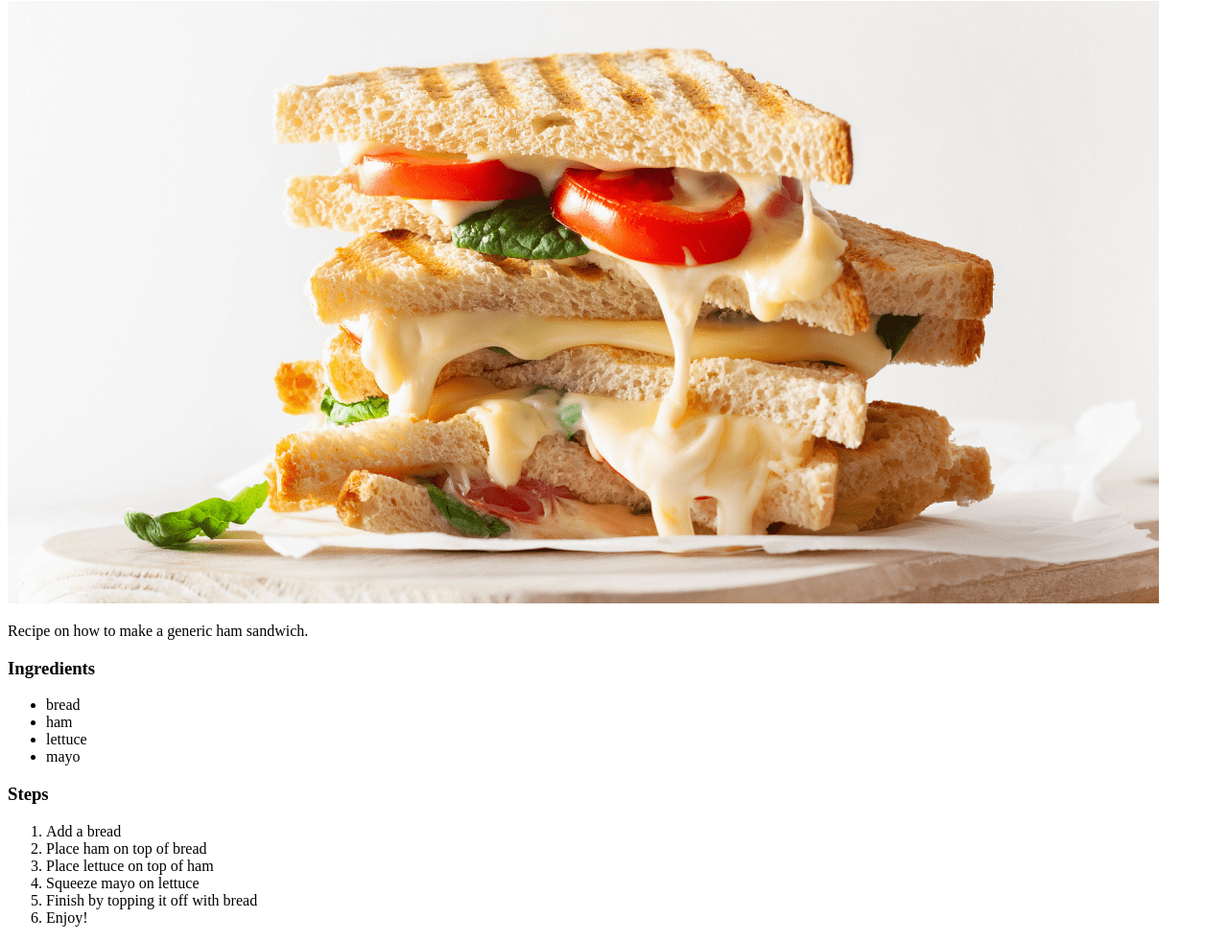
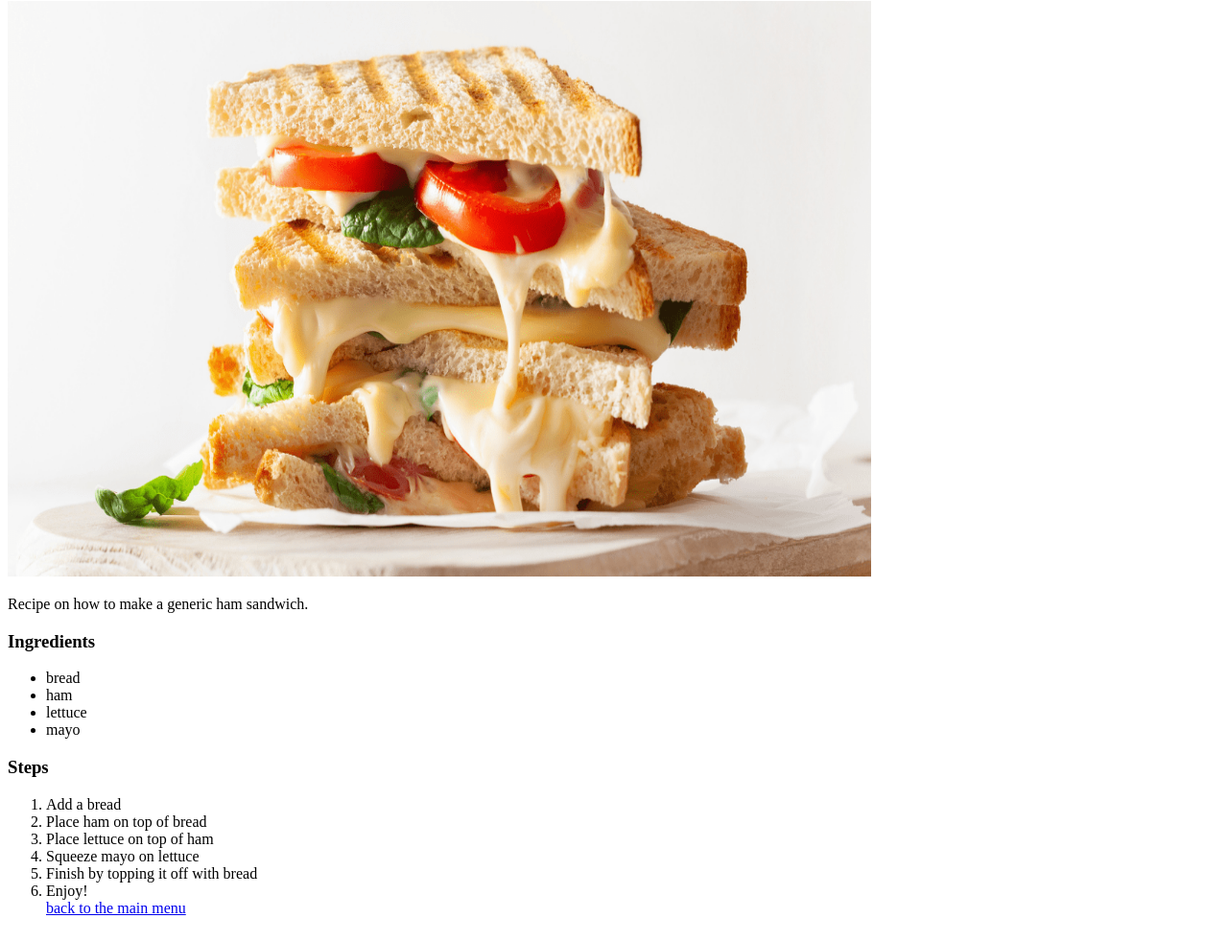
Before and after one commit to bzeng1234/odin-recipes, a plain HTML site: page recipes/sandwich.html in a window 1280 px wide. Shown: the part 79-1061 px from the top of the page at 96% size. Drawn offline with Linux system fonts and the light colour scheme.

Commit message:
adjust image size

```diff
--- a/recipes/sandwich.html
+++ b/recipes/sandwich.html
@@ -5,8 +5,8 @@
     </head>
 
     <body>
-        <h1>Sandwich</h1>
-        <img src="sandwich.png" alt="sandwich">
+        <h1 id="head">Sandwich</h1>
+        <img src="sandwich.png" alt="sandwich" style="width:900px;height:600px;">
 
         <p>Recipe on how to make a generic ham sandwich.</p>
         <h3>Ingredients</h3>
@@ -25,5 +25,7 @@
             <li>Finish by topping it off with bread</li>
             <li>Enjoy!</li>
         </ul>
+
+        <a href="../index.html">back to the main menu</a>
     </body>
 </html>
```
